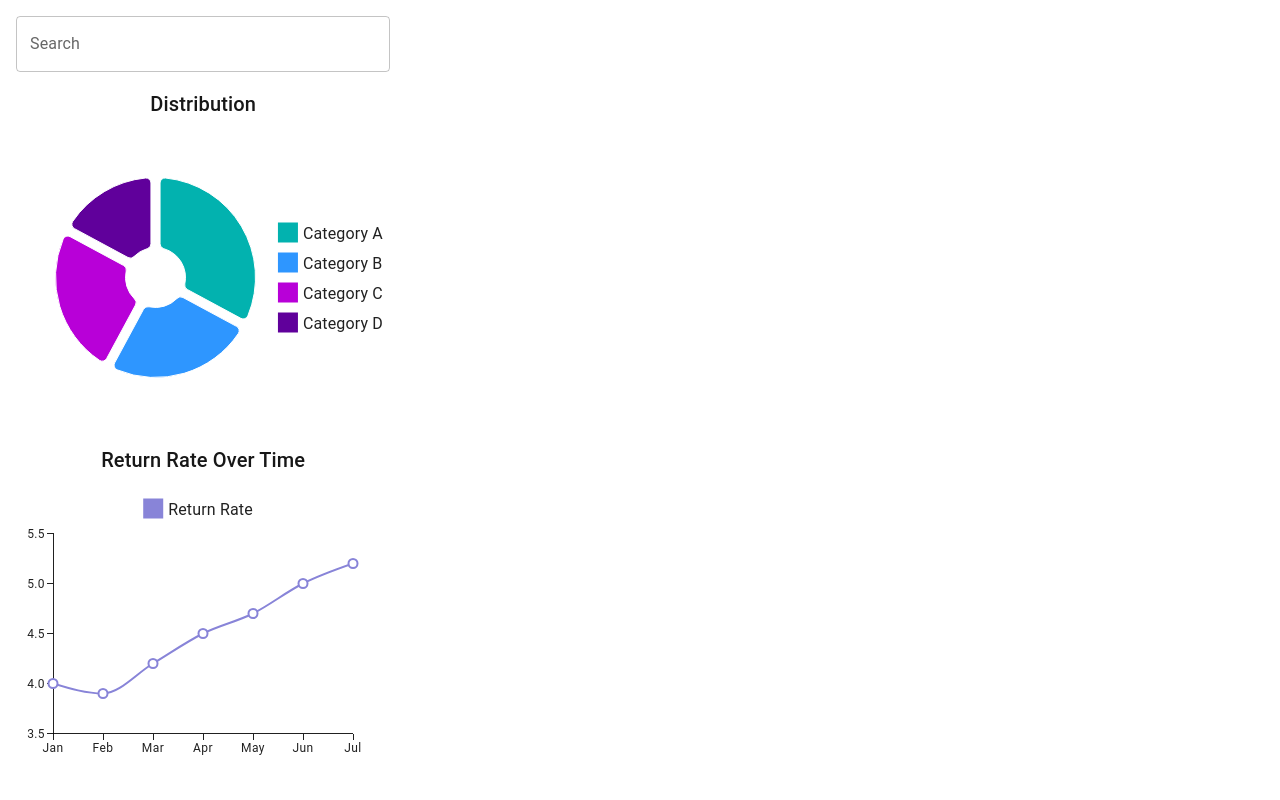
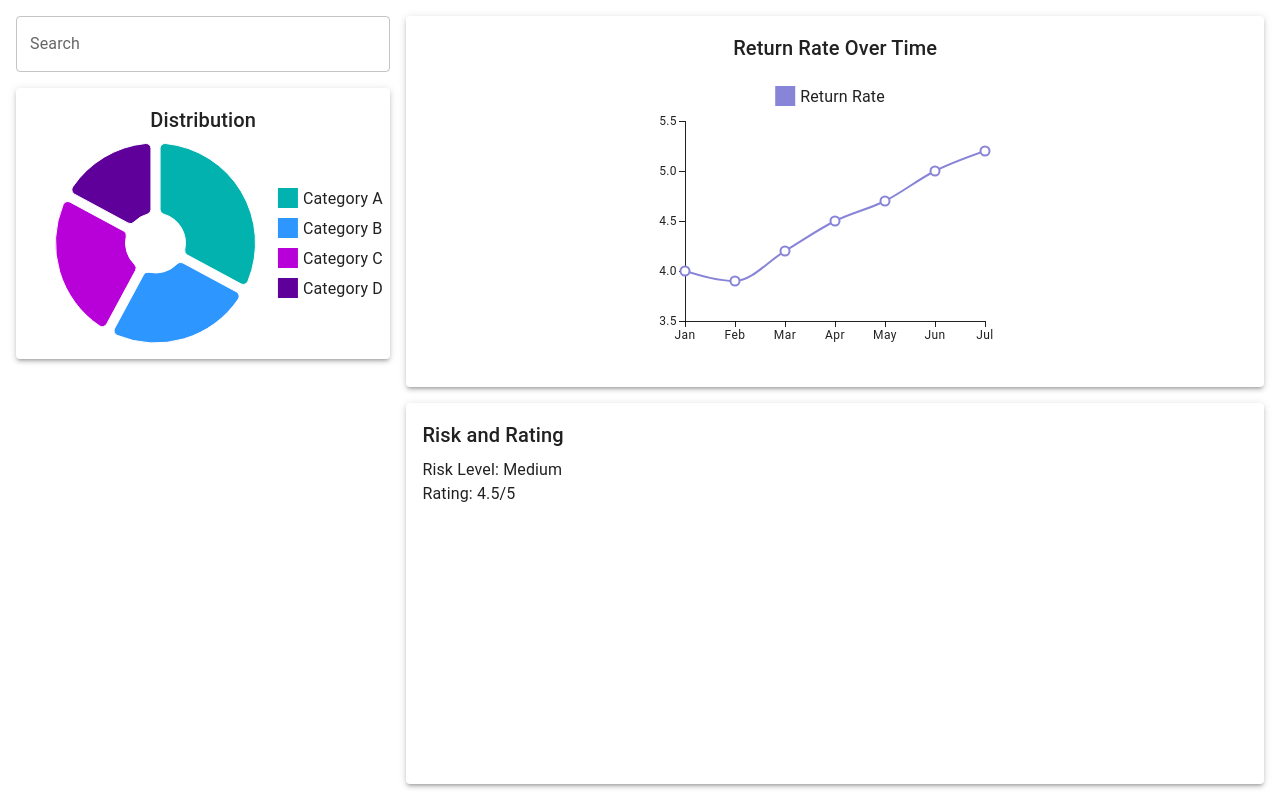
Before and after one commit to SeoliKim/wallst, a Next.js app: page / in a window 1280 px wide. Built offline with nearby package versions, Linux system fonts and the light colour scheme.

Commit message:
add comopnents

```diff
--- /dev/null
+++ b/src/app/components/profolioPie.js
@@ -0,0 +1,29 @@
+import { PieChart } from '@mui/x-charts';
+import { Box, Typography } from '@mui/material';
+
+export default function ProfolioPie({ data }) {
+  return (
+    <Box sx={{ display: 'flex', flexDirection: 'column', alignItems: 'center' }}>
+      <Typography variant="h6" gutterBottom>
+        Distribution
+      </Typography>
+      {data.length > 0 ? (
+        <PieChart
+          series={[
+            {
+              data: data,
+              innerRadius: 30,
+              outerRadius: 100,
+              paddingAngle: 5,
+              cornerRadius: 5,
+            },
+          ]}
+          width={400}
+          height={200}
+        />
+      ) : (
+        <Typography variant="body1">No data available</Typography>
+      )}
+    </Box>
+  );
+}
--- /dev/null
+++ b/src/app/components/returnChart.js
@@ -0,0 +1,30 @@
+import { LineChart } from '@mui/x-charts';
+import { Box, Typography } from '@mui/material';
+
+export default function ReturnChart({ data }) {
+  return (
+    <Box sx={{ display: 'flex', flexDirection: 'column', alignItems: 'center' }}>
+      <Typography variant="h6" gutterBottom>
+        Return Rate Over Time
+      </Typography>
+      <LineChart
+        xAxis={[
+          {
+            dataKey: 'month',
+            scaleType: 'point',
+          },
+        ]}
+        series={[
+          {
+            dataKey: 'returnRate',
+            label: 'Return Rate',
+            color: '#8884d8',
+          },
+        ]}
+        dataset={data}
+        width={400}
+        height={300}
+      />
+    </Box>
+  );
+}
--- a/src/app/pages/dash.js
+++ b/src/app/pages/dash.js
@@ -1,6 +1,7 @@
 import * as React from 'react';
-import { Box, TextField, Typography } from '@mui/material';
-import { PieChart, LineChart } from '@mui/x-charts';
+import { Box, TextField, Typography, Paper } from '@mui/material';
+import ProfolioPie from '../components/profolioPie';
+import ReturnChart from '../components/returnChart';
 
 const pieChartData = [
   { id: 0, value: 400, label: 'Category A' },
@@ -21,7 +22,7 @@ const lineChartData = [
 
 export default function Home() {
   return (
-    <Box sx={{ display: 'flex', height: '100vh', padding: 2 }}>
+    <Box sx={{ display: 'flex', height: '100vh', padding: 2, gap: 2 }}>
       {/* Left Panel */}
       <Box sx={{ width: '30%', display: 'flex', flexDirection: 'column', gap: 2 }}>
         {/* Search Box */}
@@ -30,51 +31,31 @@ export default function Home() {
           variant="outlined"
           fullWidth
         />
+        {/* Pie Chart */}
+        <Paper elevation={3} sx={{ padding: 2 }}>
+          <ProfolioPie data={pieChartData} />
+        </Paper>
+      </Box>
 
-        {/* Pie Chart */}
-        <Box sx={{ flex: 1, display: 'flex', flexDirection: 'column', alignItems: 'center' }}>
+      {/* Right Panel */}
+      <Box sx={{ width: '70%', display: 'flex', flexDirection: 'column', gap: 2 }}>
+        {/* Return Chart */}
+        <Paper elevation={3} sx={{ padding: 2 }}>
+          <ReturnChart data={lineChartData} />
+        </Paper>
+
+        {/* Risk and Rating Section */}
+        <Paper elevation={3} sx={{ padding: 2, flexGrow: 1 }}>
           <Typography variant="h6" gutterBottom>
-            Distribution
+            Risk and Rating
           </Typography>
-          <PieChart
-            series={[
-              {
-                data: pieChartData,
-                innerRadius: 30,
-                outerRadius: 100,
-                paddingAngle: 5,
-                cornerRadius: 5,
-              },
-            ]}
-            width={400}
-            height={200}
-          />
-        </Box>
-
-        {/* Line Chart */}
-        <Box sx={{ flex: 1, display: 'flex', flexDirection: 'column', alignItems: 'center' }}>
-          <Typography variant="h6" gutterBottom>
-            Return Rate Over Time
+          <Typography variant="body1">
+            Risk Level: Medium
           </Typography>
-          <LineChart
-            xAxis={[
-              {
-                dataKey: 'month',
-                scaleType: 'point',
-              },
-            ]}
-            series={[
-              {
-                dataKey: 'returnRate',
-                label: 'Return Rate',
-                color: '#8884d8',
-              },
-            ]}
-            dataset={lineChartData}
-            width={400}
-            height={300}
-          />
-        </Box>
+          <Typography variant="body1">
+            Rating: 4.5/5
+          </Typography>
+        </Paper>
       </Box>
     </Box>
   );
```
